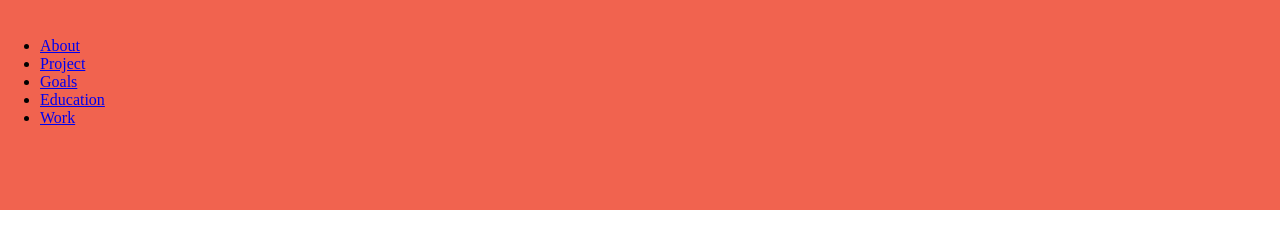
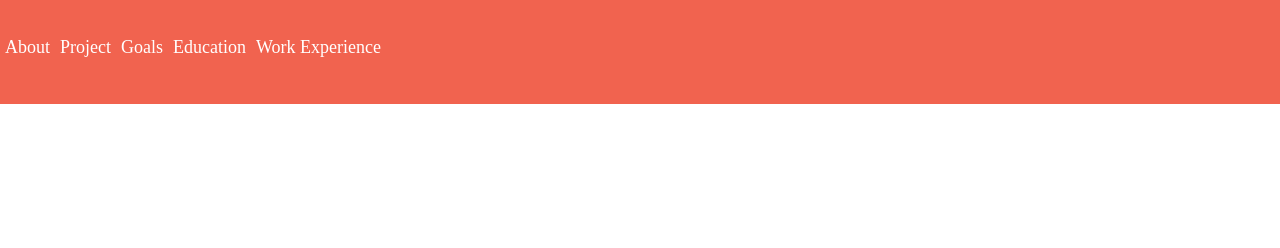
Before and after one commit to ElOchi/PorfolioProjectOchi, a plain HTML site: page index.html in a window 1280 px wide. Shown: the part 112-360 px from the top of the page. Drawn offline with Linux system fonts and the light colour scheme.

Commit message:
style navbar
along tabs,

```diff
--- a/assets/CSS/style.css
+++ b/assets/CSS/style.css
@@ -9,7 +9,22 @@ header > h1{
   color: #ffffff;
   font-size: 36px;
   font-weight: 800;
+  text-align: center;;
+  margin: 0 0 40px 0;
+}
+header > ul{
+  margin: 0;
+  padding: 0;
   text-align: center;
-  margin: 0 0 40px 0;
-
+  list-style: none;
 }
+ul > li {
+    float: left;
+    margin: 0 5px 0 5px;
+}
+li > a {
+    text-decoration: none;
+    color: #ffffff;
+    font-size: 18px;
+    font-weight: 400;
+}
--- a/index.html
+++ b/index.html
@@ -8,12 +8,13 @@
   <body>
     <header>
       <h1>El Ochi Porfolio</h1>
+
       <ul>
         <li><a href="#">About</a></li>
         <li><a href="#">Project</a></li>
         <li><a href="#">Goals</a></li>
         <li><a href="#">Education</a></li>
-        <li><a href="#">Work</a></li>
+        <li><a href="#">Work Experience</a></li>
       </ul>
 
     </header>
```
